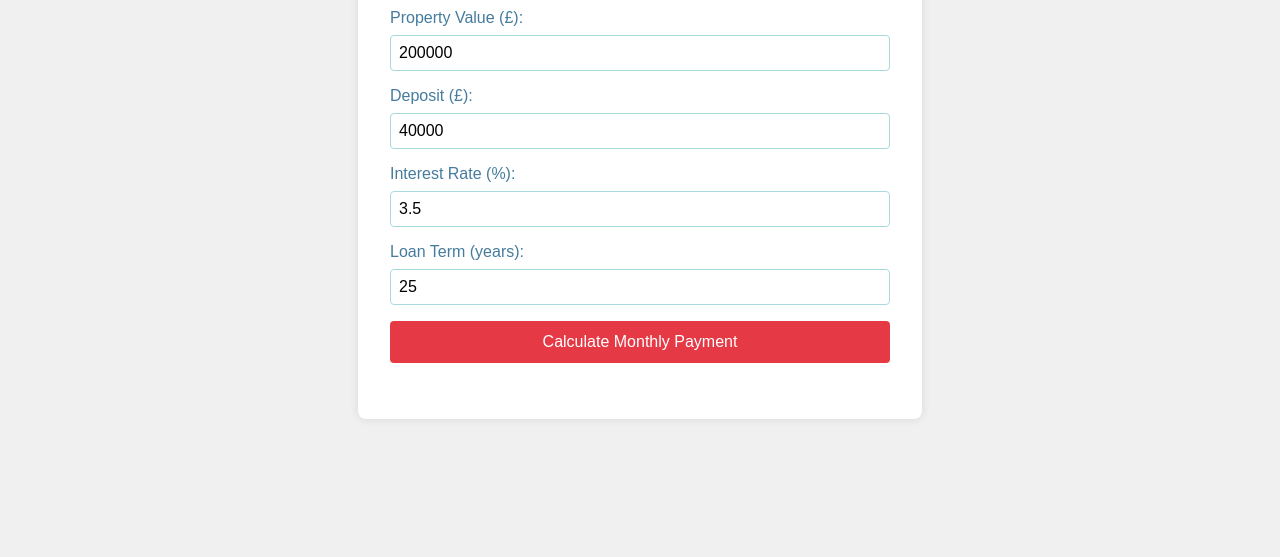
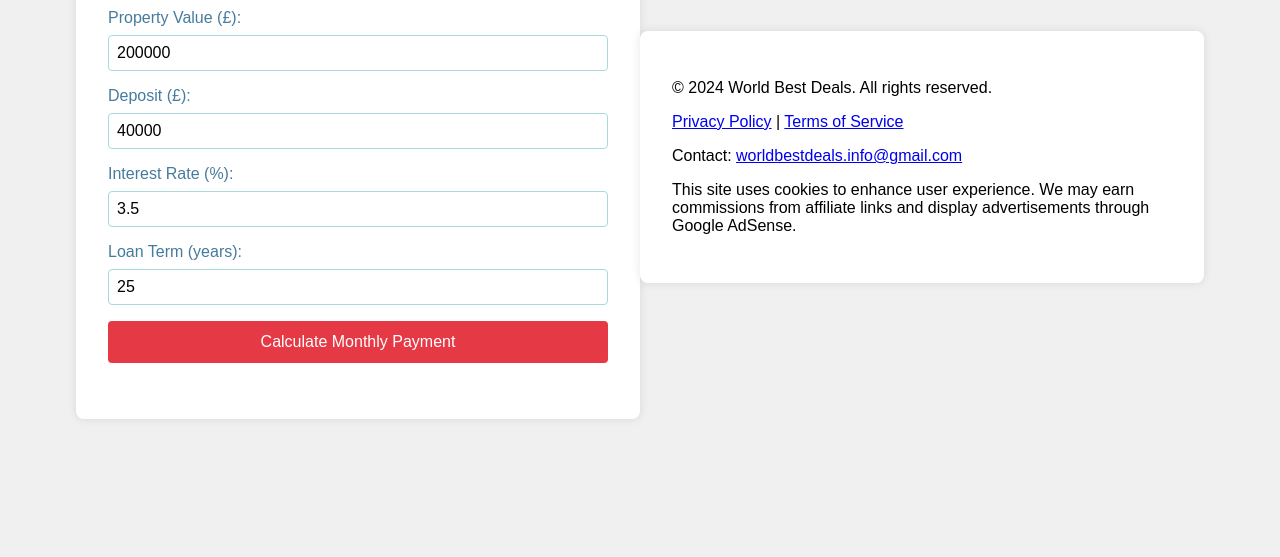
Before and after one commit to bloggz703/mortgage.github.io, a plain HTML site: page index.html in a window 1280 px wide. Shown: the part 243-800 px from the top of the page. Drawn offline with Linux system fonts and the light colour scheme.

Commit message:
Update index.html

```diff
--- a/index.html
+++ b/index.html
@@ -105,3 +105,12 @@
         }
     </script>
 </body></html>
+
+ <footer>
+        <div class="container">
+            <p>&copy; 2024 World Best Deals. All rights reserved.</p>
+            <p><a href="mortgage.github.io/privacy.html">Privacy Policy</a> | <a href="/terms-of-service">Terms of Service</a></p>
+            <p>Contact: <a href="mailto:worldbestdeals.info@gmail.com">worldbestdeals.info@gmail.com</a></p>
+            <p>This site uses cookies to enhance user experience. We may earn commissions from affiliate links and display advertisements through Google AdSense.</p>
+        </div>
+    </footer>
```
